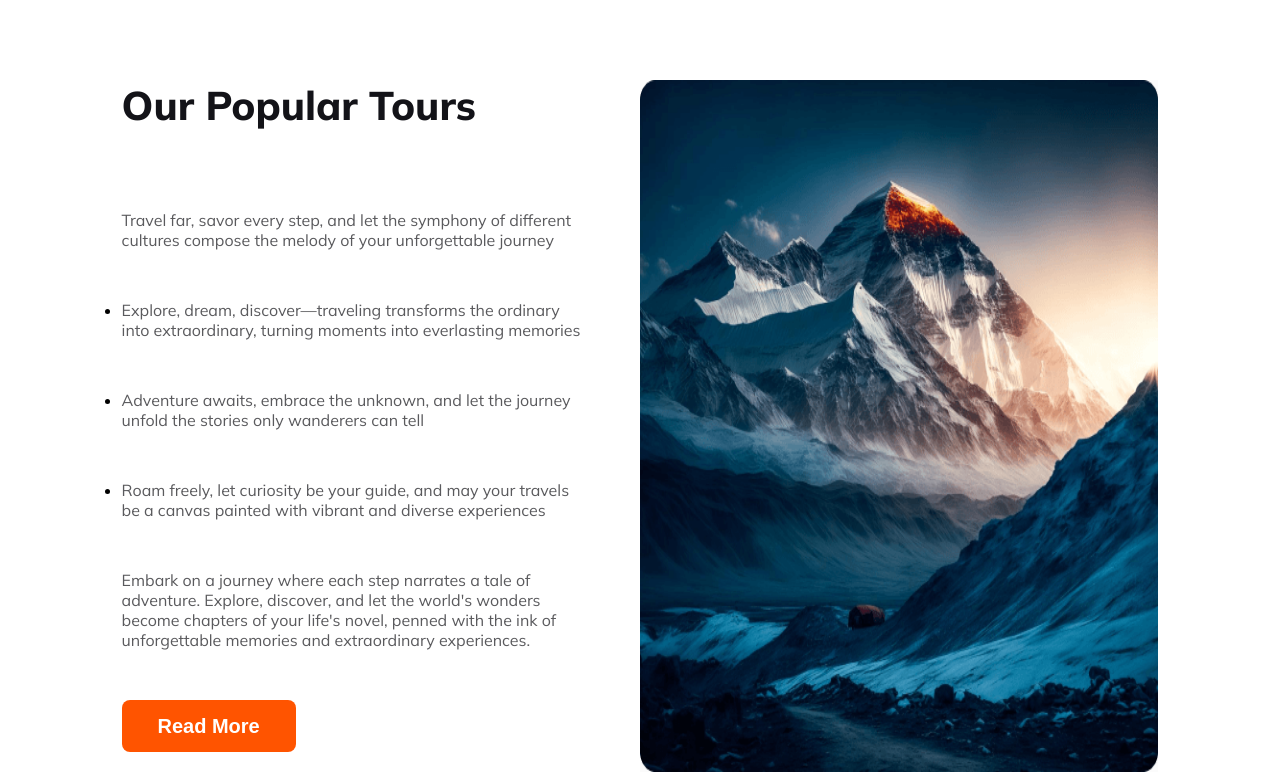
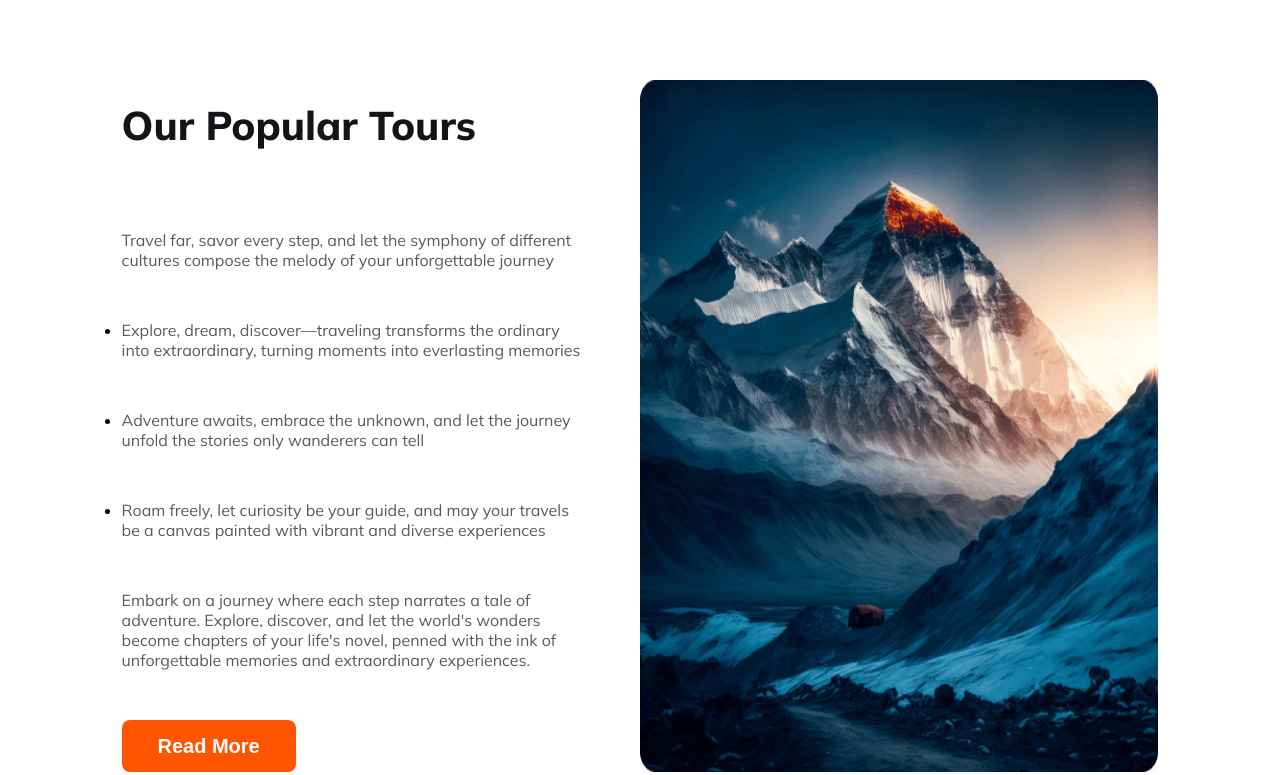
Before and after one commit to Hossain5990/my-second-assignment, a plain HTML site: page index.html in a window 1280 px wide. Shown: the part 550-1325 px from the top of the page. Drawn offline with Linux system fonts and the light colour scheme.

Commit message:
destination re

```diff
--- a/styles/travel.css
+++ b/styles/travel.css
@@ -194,6 +194,7 @@ span {
     color: #131318;
     font-size: 2.5rem;
     font-weight: 800;
+    margin-top: 20px;
     margin-bottom: 80px;
 
 }
@@ -218,7 +219,7 @@ span {
     border-radius: 8px;
     background: #FF5400;
     border: 0;
-    margin-bottom: 20px;
+
 
 }
 
@@ -357,3 +358,4 @@ span {
 
 
 }
+/* destination end */
```
